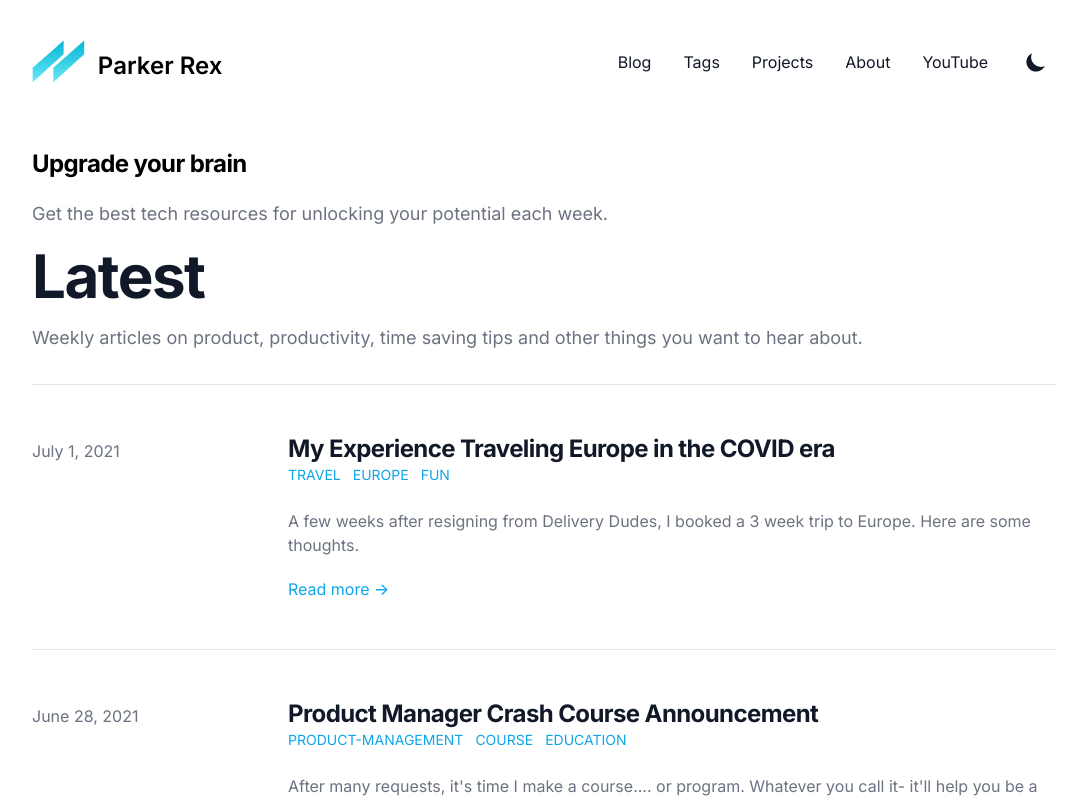
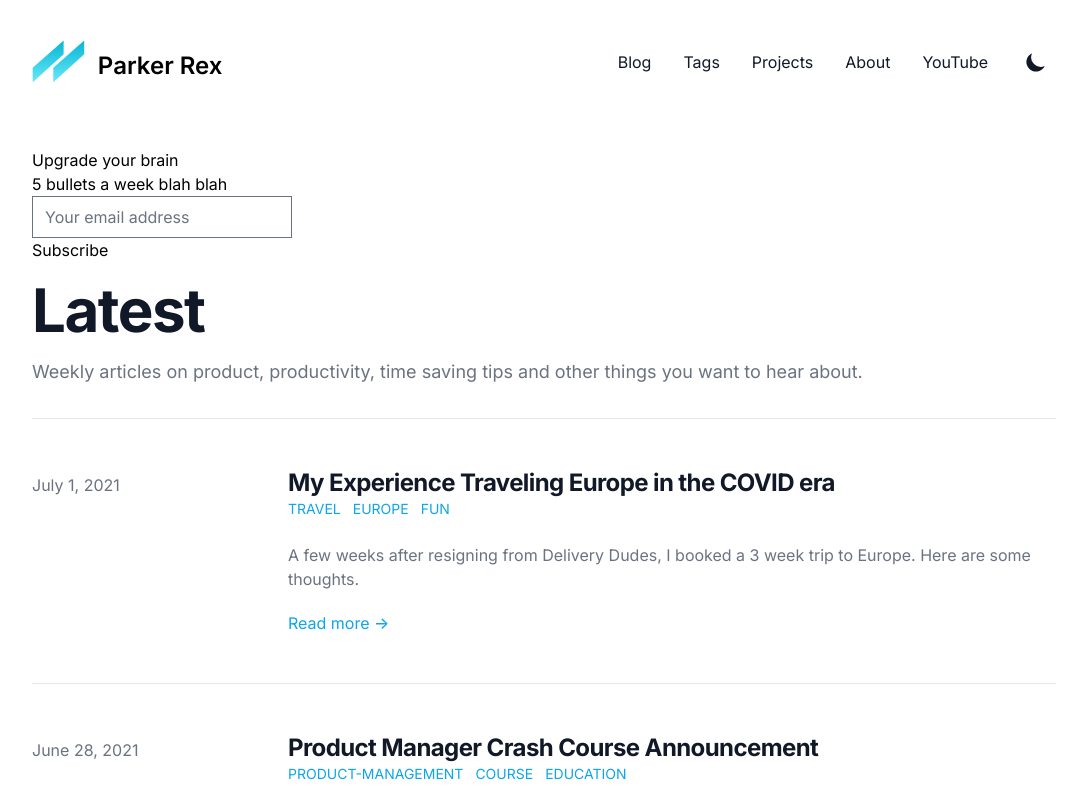
Before and after one commit to ParkerRex/product-blog, a Next.js app: page / in a window 1280 px wide. Shown: the top 800 px of the page, without its empty margins (96-1183 px from the left). Built offline with nearby package versions, Linux system fonts and the light colour scheme; what @tailwindcss/typography would draw is missing.

Commit message:
added mailchimp signup without styles

```diff
--- /dev/null
+++ b/components/MailchimpSubscribeForm.js
@@ -0,0 +1,53 @@
+const MailchimpSubscribeForm = ({ elementId, url, title, subtitle }) => (
+  <div className="subscribe-container">
+    <div id={`${elementId}mc_embed_signup`}>
+      <form
+        action={url}
+        method="post"
+        id={`${elementId}mc-embedded-subscribe-form`}
+        name="mc-embedded-subscribe-form"
+        className="validate"
+        target="_blank"
+      >
+        <div id={`${elementId}mc_embed_signup_scroll`}>
+          <label className="subscribe-container__title" htmlFor="mce-EMAIL">
+            {title}
+          </label>
+
+          {subtitle && <p className="subscribe-container__subtitle">{subtitle}</p>}
+
+          <input
+            type="email"
+            defaultValue=""
+            name="EMAIL"
+            className="subscribe-container__email"
+            id={`${elementId}mce-EMAIL`}
+            placeholder="Your email address"
+            required
+          />
+          <div style={{ position: 'absolute', left: '-5000px' }} aria-hidden="true">
+            <input
+              type="text"
+              name="b_ccf94f5f6edf399b669741a47_a8d72ea287"
+              tabIndex={-1}
+              defaultValue=""
+            />
+          </div>
+          <div>
+            <button
+              type="submit"
+              defaultValue="Subscribe"
+              name="subscribe"
+              id={`${elementId}mc-embedded-subscribe`}
+              className="subscribe-container__submit"
+            >
+              Subscribe
+            </button>
+          </div>
+        </div>
+      </form>
+    </div>
+  </div>
+)
+
+export default MailchimpSubscribeForm
--- a/package.json
+++ b/package.json
@@ -24,7 +24,8 @@
     "postcss": "^8.2.15",
     "preact": "^10.5.13",
     "react": "17.0.2",
-    "react-dom": "17.0.2",
+    "react-dom": "^17.0.2",
+    "react-mailchimp-email-signup-form": "^2.0.2",
     "reading-time": "1.3.0",
     "rehype-katex": "^4.0.0",
     "remark-autolink-headings": "6.0.1",
--- a/pages/index.js
+++ b/pages/index.js
@@ -3,6 +3,7 @@ import { PageSeo } from '@/components/SEO'
 import Tag from '@/components/Tag'
 import siteMetadata from '@/data/siteMetadata'
 import { getAllFilesFrontMatter } from '@/lib/mdx'
+import MailchimpSubscribeForm from '@/components/MailchimpSubscribeForm'
 
 const MAX_DISPLAY = 5
 const postDateTemplate = { year: 'numeric', month: 'long', day: 'numeric' }
@@ -23,11 +24,14 @@ export default function Home({ posts }) {
       />
       <div className="divide-y divide-gray-200 dark:divide-gray-700">
         <div className="pt-6 pb-8 space-y-2 md:space-y-5">
-          <h2 className="text-2xl font-bold leading-8 tracking-tight">
-          Upgrade your brain
-          </h2>
-          <p className="text-lg leading-7 text-gray-500 dark:text-gray-400">Get the best tech resources for unlocking your potential each week.</p>
-            <script async data-uid="ff5ecf66c9" src="https://awesome-creator-6998.ck.page/ff5ecf66c9/index.js"></script>
+          <MailchimpSubscribeForm
+            elementId={''}
+            url={
+              'https://twitter.us15.list-manage.com/subscribe/post?u=ccf94f5f6edf399b669741a47&amp;id=a8d72ea287'
+            }
+            title={'Upgrade your brain'}
+            subtitle={'5 bullets a week blah blah'}
+          />
           <h1 className="text-3xl font-extrabold leading-9 tracking-tight text-gray-900 dark:text-gray-100 sm:text-4xl sm:leading-10 md:text-6xl md:leading-14">
             Latest
           </h1>
```
Also changed, not shown: 1 other file (tests, documents, lock files or other folders).
